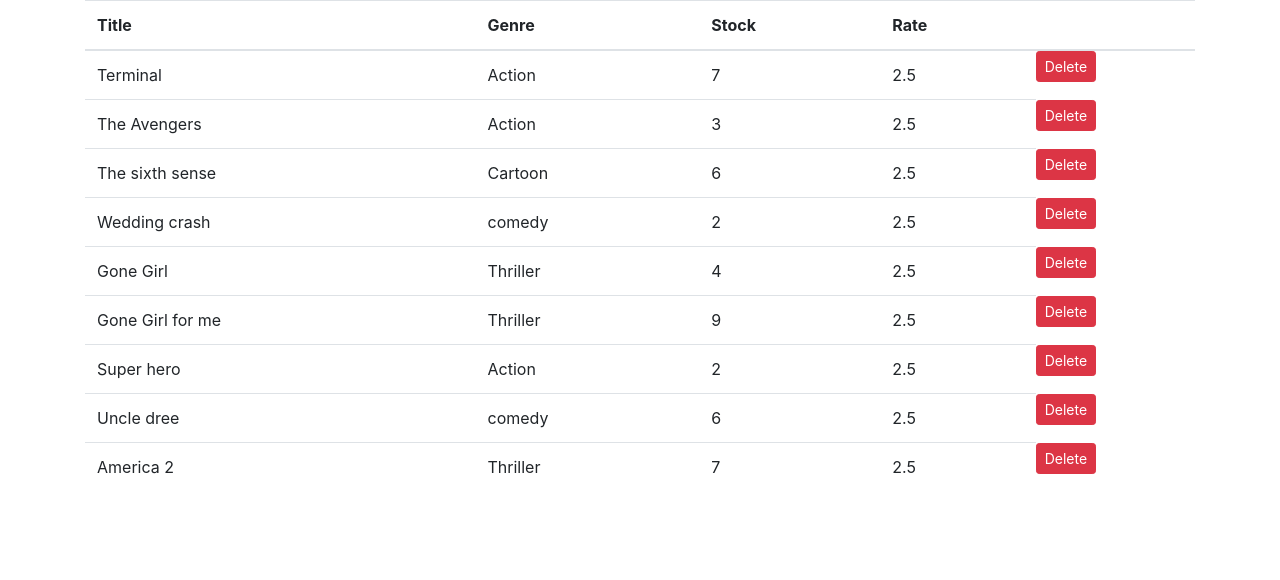
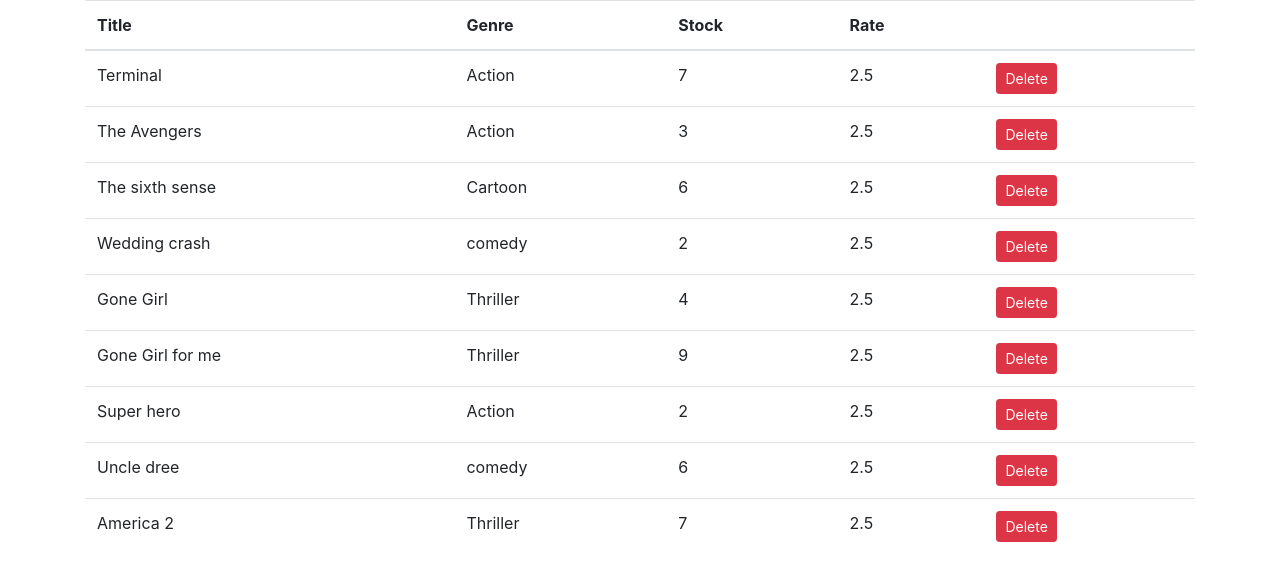
Before and after one commit to BenMukebo/Vid, a React (Create React App) app: page / in a window 1280 px wide. Shown: the top 580 px of the page. Built offline with nearby package versions, Linux system fonts and the light colour scheme.

Commit message:
Set key attribute or property

```diff
--- a/src/components/movies.jsx
+++ b/src/components/movies.jsx
@@ -27,16 +27,18 @@ class Movies extends Component {
 
         <tbody>
           {this.state.movies.map((movie) => (
-            <tr>
+            <tr key={movie._id}>
               <td>{movie.title}</td>
               <td>{movie.genre.name}</td>
               <td>{movie.numberInstock}</td>
               <td>{movie.dailyRentalRate}</td>
-              <button
-                onClick={() => this.handleDelete(movie)}
-                className="btn btn-danger btn-sm">
-                Delete
-              </button>
+              <td>
+                <button
+                  onClick={() => this.handleDelete(movie)}
+                  className="btn btn-danger btn-sm">
+                  Delete
+                </button>
+              </td>
             </tr>
           ))}
         </tbody>
```
